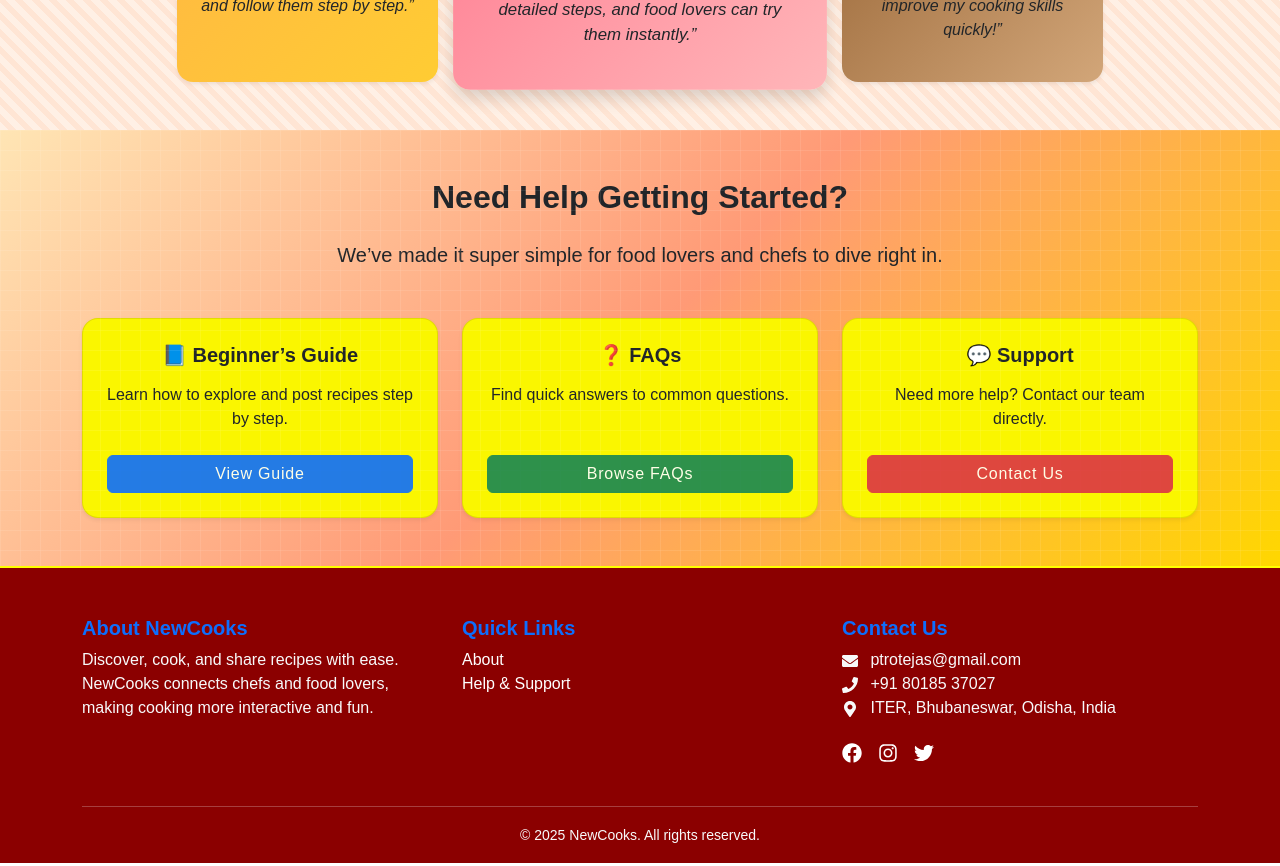
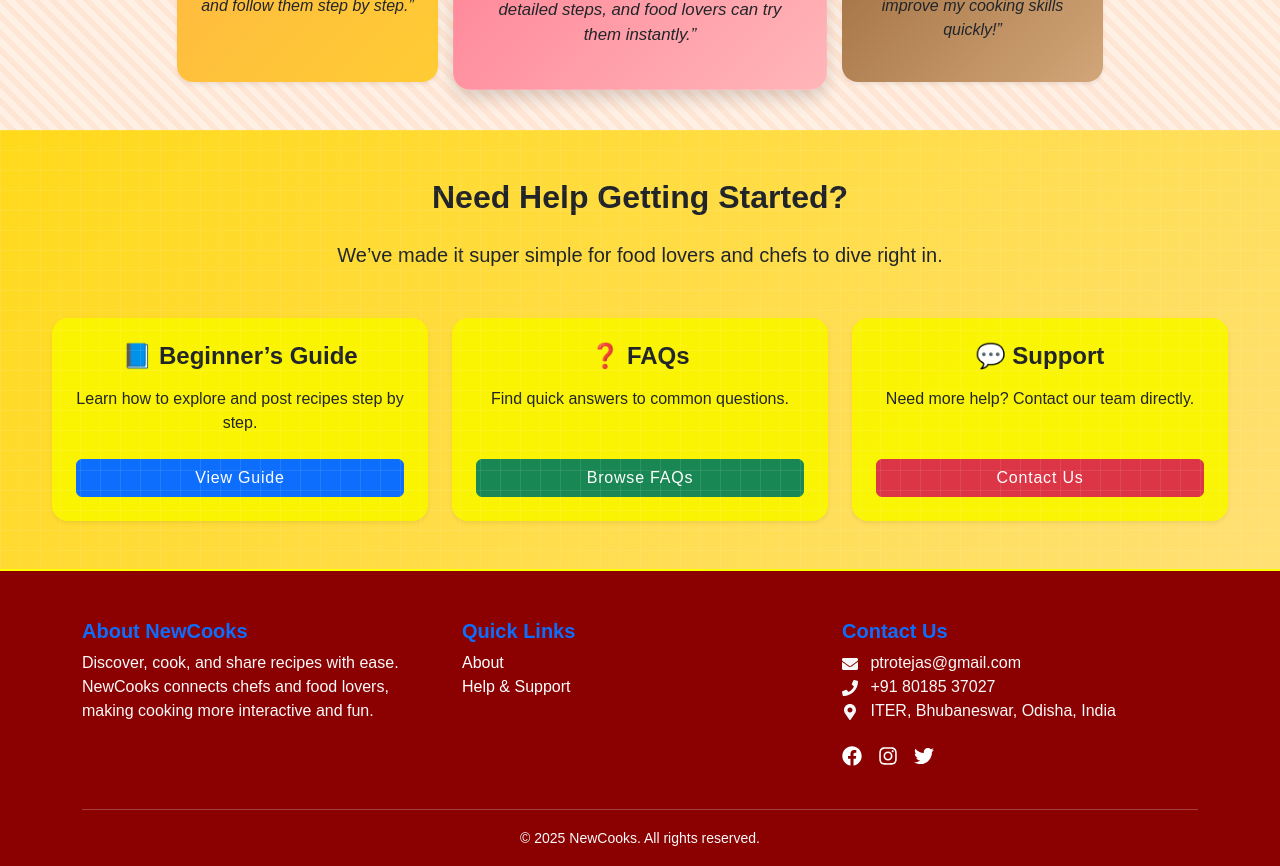
Before and after one commit to tejaspatro/NewCooks-Frontend, a React (Vite) app: page /chef/homepage in a window 1280 px wide. Shown: the part 2760-3626 px from the top of the page. Built offline with nearby package versions, Linux system fonts and the light colour scheme; no server answers.

Commit message:
modified need help part

```diff
--- a/src/pages/HomePage/HomePage.jsx
+++ b/src/pages/HomePage/HomePage.jsx
@@ -1,5 +1,5 @@
 import { useEffect, useState } from "react";
-import { Link } from "react-router-dom";
+import { Link, useNavigate } from "react-router-dom";
 import axiosApi from "../../api/axiosConfig";
 import userHeroImage from "../../images/Greek_salad_test.jpg";
 import userHeroVideo from "../../images/NewCooks_Hero_Video_Generation_fade.mp4";
@@ -22,6 +22,8 @@
   const [animationKey, setAnimationKey] = useState(0);
   const [analytics, setAnalytics] = useState(null);
   const [role, setRole] = useState(null);
+  const navigate = useNavigate();
+
 
 
   useEffect(() => {
@@ -95,6 +97,25 @@
       window.location.href = `/user/recipes/${recipeId}`;
     }
   }
+
+  const handleFavoritesClick = (e) => {
+    if (role !== "user") {
+      e.preventDefault();
+      Swal.fire({
+        icon: "info",
+        title: "Login Required",
+        text: "Please log in to access your favorites.",
+        confirmButtonText: "Go to Login",
+      }).then((result) => {
+        if (result.isConfirmed) {
+          window.location.href = "/login";
+        }
+        else{
+          window.location.href = "/user/favorites";
+        }
+      });
+    }
+  };
 
 
   return (
@@ -185,9 +206,14 @@
             <Link to="/recipes" className="btn btn-primary px-4 py-2 text-white hero-btn">
               Browse Recipes
             </Link>
-            <Link to="/user/favorites" className="btn btn-warning px-4 py-2 hero-btn">
+            <Link
+              to="/user/favorites"
+              className="btn btn-warning px-4 py-2 hero-btn"
+              onClick={handleFavoritesClick}
+            >
               Your Favorites
             </Link>
+
           </div>
 
           {/* Divider with pan icon and smoke */}
--- a/src/pages/chef/Homepage/homepage.css
+++ b/src/pages/chef/Homepage/homepage.css
@@ -578,8 +578,24 @@
 }
 
 /* --- Light Mode Grid Background --- */
+/* Animate grid background */
+@keyframes gradientMove {
+  0% {
+    background-position: 0% 50%;
+  }
+  50% {
+    background-position: 100% 50%;
+  }
+  100% {
+    background-position: 0% 50%;
+  }
+}
+
+/* Light mode animated grid background */
 .help-grid-light {
-  background: linear-gradient(135deg, #ffe5b4, #ff9a76, #ffd700);
+  background: linear-gradient(135deg, #ffe5b4, #ff9a76, #ffd700, #ffe5b4);
+  background-size: 600% 600%;
+  animation: gradientMove 15s ease infinite;
   position: relative;
 }
 
@@ -595,16 +611,11 @@
   opacity: 0.3;
 }
 
-/* Help Cards Background - Light mode */
-.help-grid-light .help-card {
-  background-color: rgb(250, 246, 0); /* semi-transparent white */
-  border: 1px solid rgba(0, 0, 0, 0.1);
-  box-shadow: 0 2px 8px rgb(0 0 0 / 0.1);
-}
-
-/* --- Dark Mode Grid Background --- */
+/* Dark mode animated grid background */
 .help-grid-dark {
-  background: linear-gradient(135deg, #5a0000, #cc3700, #b38f00);
+  background: linear-gradient(135deg, #5a0000, #cc3700, #b38f00, #5a0000);
+  background-size: 600% 600%;
+  animation: gradientMove 15s ease infinite;
   position: relative;
 }
 
@@ -620,21 +631,46 @@
   opacity: 0.3;
 }
 
-/* Help Cards Background - Dark mode */
-.help-grid-dark .help-card {
-  background-color: rgba(40, 20, 20, 0.85); /* semi-transparent deep maroon */
-  border: 1px solid rgba(255, 255, 255, 0.1);
-  box-shadow: 0 2px 8px rgb(255 255 255 / 0.1);
-  color: #f8f8f8; /* light text for contrast */
+/* Help Cards hover effect */
+.help-card {
+  transition: transform 0.3s ease, box-shadow 0.3s ease, background-color 0.3s ease;
 }
 
-/* Ensure text colors inside cards in dark mode */
+.help-card:hover {
+  transform: translateY(-10px) scale(1.03);
+  box-shadow: 0 15px 25px rgba(0,0,0,0.35);
+}
+
+.help-btn {
+  transition: transform 0.2s ease, opacity 0.2s ease;
+}
+
+.help-btn:hover {
+  transform: scale(1.05);
+  opacity: 1 !important;
+}
+
+.help-card h5 {
+  font-size: 1.5rem;
+}
+
+.help-section .container {
+  max-width: 1200px;
+}
+
+.help-card {
+  background-color: rgba(250, 246, 0, 0.95);
+  border: none;
+}
+
+.help-grid-dark .help-card {
+  background-color: rgba(40, 20, 20, 0.95);
+  border: none;
+  color: #f8f8f8;
+}
+
 .help-grid-dark .help-card h5,
 .help-grid-dark .help-card p,
 .help-grid-dark .help-card a {
   color: #f8f8f8 !important;
 }
-
-.help-btn {
-  opacity: 0.9 !important;
-}
```
Lines whose indentation alone changed are shown as unchanged.
